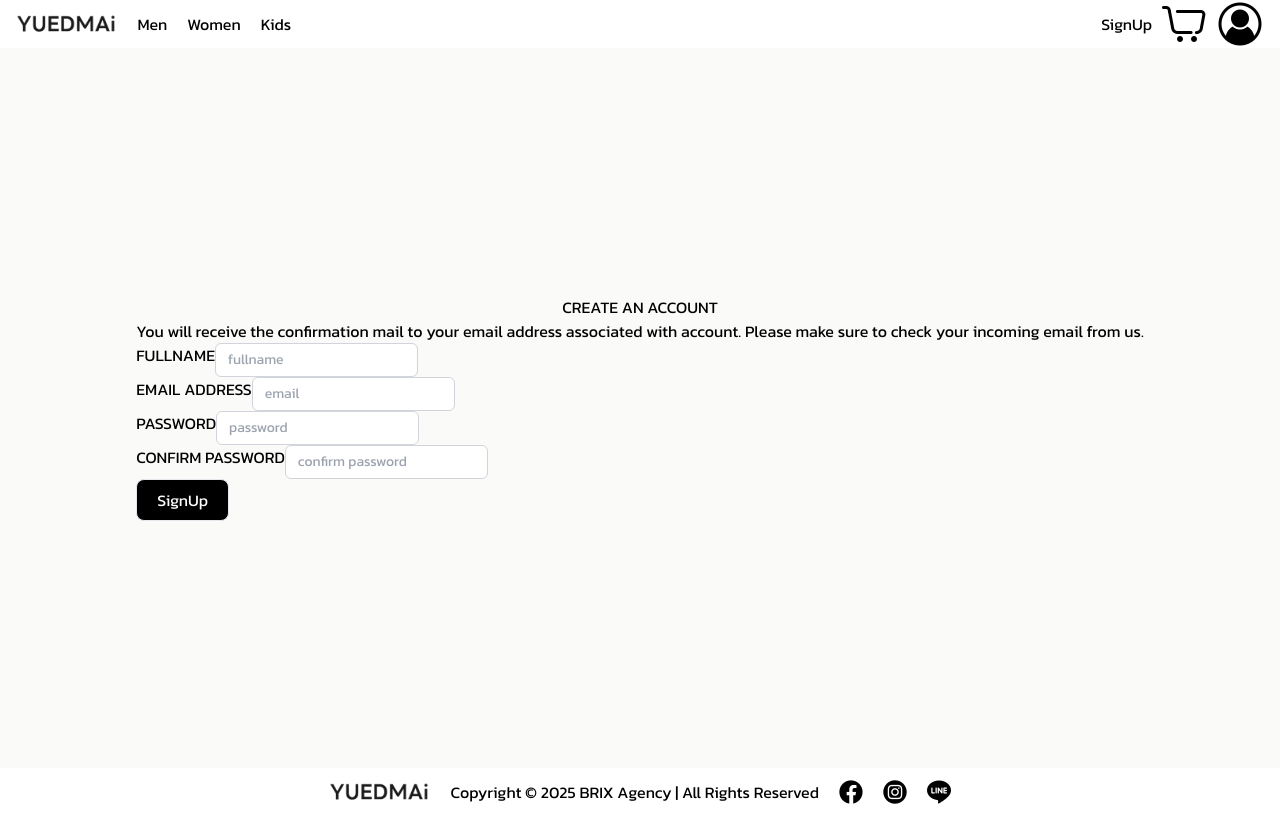
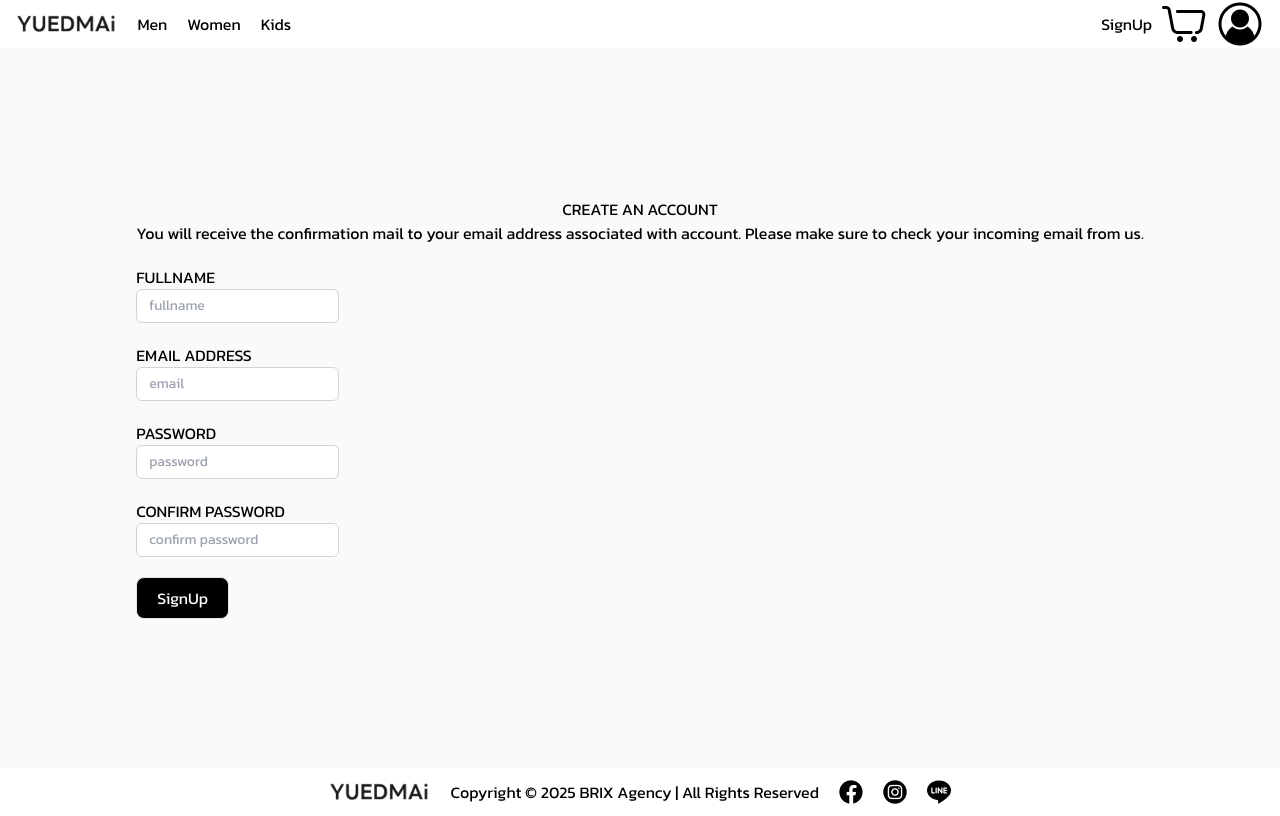
Before and after one commit to Chinnawat-TT/Person-project-frontend, a React (Vite) app: page /signup in a window 1280 px wide. Built offline with nearby package versions, Linux system fonts and the light colour scheme.

Commit message:
map salepage man done

```diff
--- a/src/config/axios.js
+++ b/src/config/axios.js
@@ -5,6 +5,7 @@ import { getAccessToken, removeAccessToken } from "../utils/local-storage";
 axios.defaults.baseURL=BACKEND_URL
 axios.interceptors.request.use( config =>{
     const token = getAccessToken();
+    console.log(token)
     if(token){
         console.log("config ",config)
         config.headers.Authorization = `Bearer ${token}`
--- a/src/features/auth/SignUpInput.jsx
+++ b/src/features/auth/SignUpInput.jsx
@@ -8,7 +8,7 @@ export default function SignUpInput({ type ='text',placeholder , value , onChang
         value={value}
         onChange={onChange}
         name={name}
-        className={`block  border rounded-md outline-none px-3 py-1.5 text-sm focus:ring ${ hasError ?  'border-red-500 focus:ring-red-300' : 'focus: ring-black focus:border-black border-gray-300' }`}
+        className={`block border rounded-md outline-none px-3 py-1.5 text-sm focus:ring ${ hasError ?  'border-red-500 focus:ring-red-300' : 'focus: ring-black focus:border-black border-gray-300' }`}
         />
     </>
   )
--- a/src/layout/Header.jsx
+++ b/src/layout/Header.jsx
@@ -5,12 +5,12 @@ export default function Header() {
   const { authUser, logout } = useAuth();
 
   return (
-    <header className=" flex h-12 gap-5 p-4 justify-between items-center bg-white sticky top-0 z-30">
+    <header className=" flex h-12 gap-5 p-4 justify-between items-center bg-white top-0">
       <div className=" flex justify-center items-center gap-5 ">
         <Link to="/">
           <img className=" h-5" src="../../public/logoneww.png" alt="" />
         </Link>
-        <Link to="/men">Men</Link>
+        <Link to="/sale/men">Men</Link>
         <Link to="/women">Women</Link>
         <Link to="/kids">Kids</Link>
       </div>
--- a/src/layout/Layout.jsx
+++ b/src/layout/Layout.jsx
@@ -6,10 +6,12 @@ import Header from "./Header";
 
 export default function Layout() {
   return (
-    <>
+    <div>
+
     <Header/>
     <Outlet/>
     <Footer/>
-    </>
+    </div>
+
   )
 }
--- a/src/pages/HomePage.jsx
+++ b/src/pages/HomePage.jsx
@@ -2,8 +2,8 @@
 
 export default function HomePage() {
   return (
-    <div >
-        <img src="../../public/content1.png" alt="" />
+    <div className=" w-full flex items-center justify-center ">
+        <img className =" object-contain" src="../../public/content2.png" alt=""  />
     </div>
   )
 }
--- a/src/pages/LoginPage.jsx
+++ b/src/pages/LoginPage.jsx
@@ -87,12 +87,7 @@ export default function LoginPage() {
         </div>
         <button className="  border rounded-md px-5 py-2 bg-black text-white">LOGIN</button>
       </form>
-      <div className=" flex flex-col ">
-        <h4>CREATE AN ACCOUNT</h4>
-        <span>If you create an account, it takes less time to go through checkout
-      and complete your orders. Register today for free! </span>
-       <button className="  border rounded-md px-5 py-2 bg-black text-white">CREATE AN ACCOUNT</button>
-      </div>
+
     </div>
   )
 }
--- a/src/pages/SignUpPage.jsx
+++ b/src/pages/SignUpPage.jsx
@@ -60,25 +60,32 @@ export default function SignUpPage() {
       onSubmit={handleSubmit}
     >
       <h1>CREATE AN ACCOUNT</h1>
-      <div>
+      <div className=" flex flex-col gap-5">
         <span>
           You will receive the confirmation mail to your email address
           associated with account. Please make sure to check your incoming email
           from us.
         </span>
-        <div className=" flex  ">
+        <div className=" flex  flex-col">
           <h4>FULLNAME</h4>
+          <div className=" w-1/3">
+
           <SignUpInput
+
             placeholder="fullname"
             value={input.fullName}
             onChange={handleChangeInput}
             name="fullName"
             hasError={error.fullName}
           />
+          </div>
+
           {error.fullName && <InputErrorMessage mes sage={error.fullName}/>}
         </div>
-        <div className=" flex ">
+        <div className=" flex  flex-col">
           <h4>EMAIL ADDRESS</h4>
+          <div className=" w-1/3">
+
           <SignUpInput
             placeholder="email"
             value={input.email}
@@ -86,10 +93,13 @@ export default function SignUpPage() {
             name="email"
             hasError={error.email}
           />
+          </div>
           {error.email && <InputErrorMessage message={error.email}/>}
         </div>
-        <div className=" flex ">
+        <div className=" flex flex-col">
           <h4>PASSWORD</h4>
+          <div className=" w-1/3">
+
           <SignUpInput
             placeholder="password"
             value={input.password}
@@ -98,10 +108,13 @@ export default function SignUpPage() {
             hasError={error.password}
             type="password"
           />
+          </div>
           {error.password && <InputErrorMessage message={error.password}/>}
         </div>
-        <div className=" flex ">
+        <div className=" flex flex-col">
           <h4>CONFIRM PASSWORD</h4>
+          <div className=" w-1/3">
+
           <SignUpInput
             placeholder="confirm password"
             value={input.confirmPassword}
@@ -110,10 +123,11 @@ export default function SignUpPage() {
             hasError={error.confirmPassword}
             type="password"
           />
+          </div>
           {error.confirmPassword && <InputErrorMessage message={error.confirmPassword}/>}
         </div>
 
-        <button className=" border bg-black text-white rounded-lg py-2 px-5">
+        <button className=" border bg-black text-white rounded-lg py-2 px-5 w-fit">
           SignUp
         </button>
       </div>
--- a/src/pages/sale/MenPage.jsx
+++ b/src/pages/sale/MenPage.jsx
@@ -1,14 +1,26 @@
+import { useEffect, useState } from "react";
 import SaleCard from "./Salecard";
+import axios from "../../config/axios";
 
 
 export default function MenPage() {
+
+
+  const [show,setShow]=useState([])
+
+useEffect( ()=>{
+   axios.get("/sale/men/").then(res => setShow(res.data)).catch((err)=>console.log(err))
+
+},[])
+console.log(show)
   return (
-    <div className=" flex gap-4 pt-4 pb-4">
-      <SaleCard/>
-      <SaleCard/>
-      <SaleCard/>
-      <SaleCard/>
+    <div className=" flex flex-col md:flex-row gap-4 p-4 w-full">
+      {show.map((el,index)=>(
+        <div key={index}>
 
+          <SaleCard show={el}/>
+        </div>
+      ))}
     </div>
   )
 }
--- a/src/pages/sale/SaleCard.jsx
+++ b/src/pages/sale/SaleCard.jsx
@@ -1,18 +1,18 @@
 
 
-export default function SaleCard() {
+export default function SaleCard({ show }) {
+  console.log("++++++++++++++++++++++++++",show)
   return (
-    <div className="  h-1/3 w-1/3 border rounded-lg ">
 
-
+    <div className=" w-full border rounded-lg ">
       <div>
         <img
         className=" rounded-lg"
-        src="../../../public/oversize-vintage.png" alt="" />
+        src={show.mainImage} alt="" />
       </div>
       <div className=" flex flex-col justify-center items-center">
-        <span>Oversized - vintage</span>
-        <span>390 Bath</span>
+        <span>{show.name}</span>
+        <span>{show.price}Bath</span>
       </div>
 
 
--- a/src/router/Router.jsx
+++ b/src/router/Router.jsx
@@ -25,7 +25,7 @@ const router = createBrowserRouter([
             {path : '/cart', element : <CartPage/>},
             {path : "/signup" , element : <SignUpPage/>},
             {path : "/login" , element : <LoginPage/> },
-            {path : "/men", element : <MenPage/>},
+            {path : "/sale/men", element : <MenPage/>},
             {path : "/women", element : <WomenPage/>},
             {path : "/kids", element : <KidsPage/>},
             {path : "/profile", element : <ProfilePage/>},
```
Also changed, not shown: public/content2.png (added).
